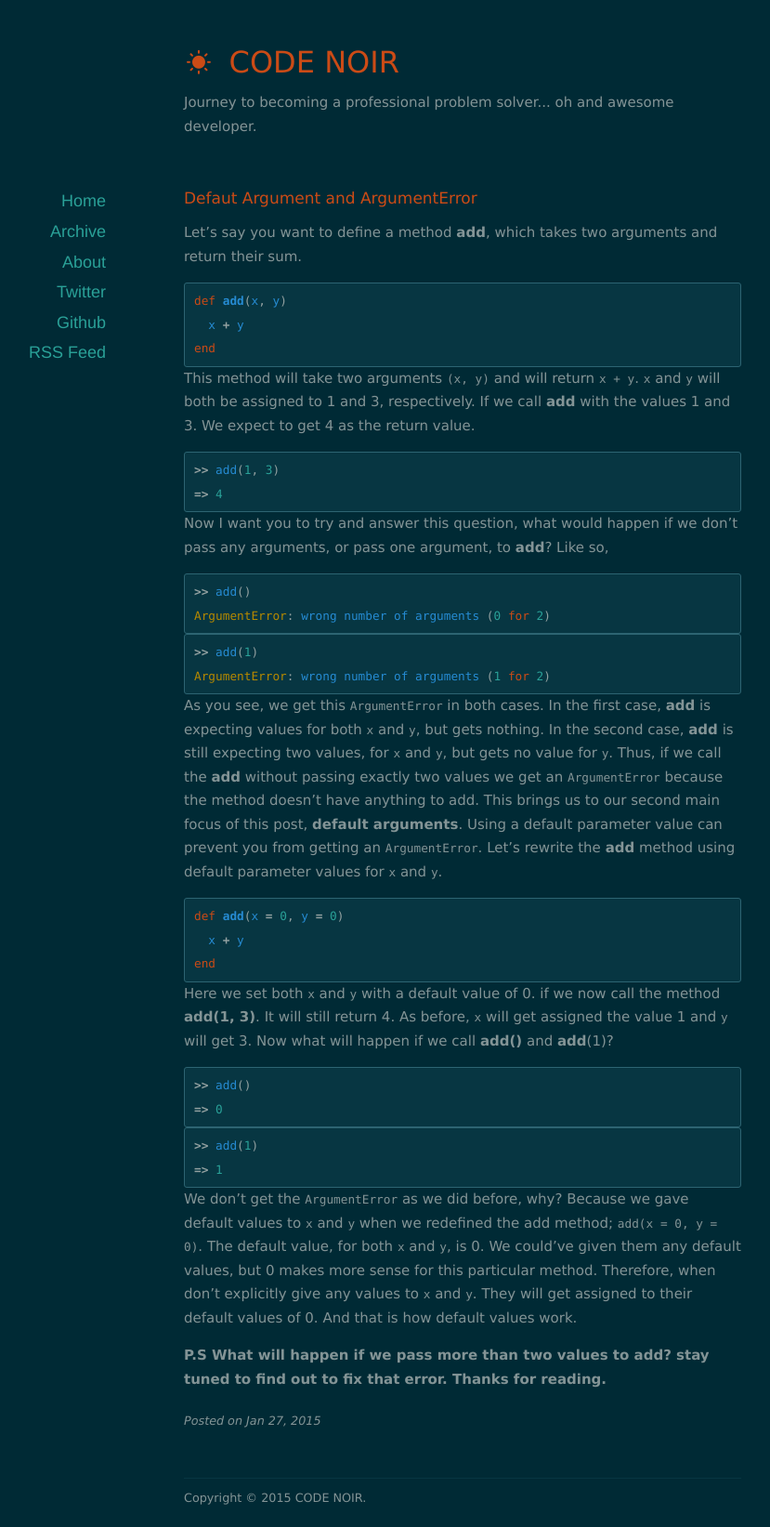
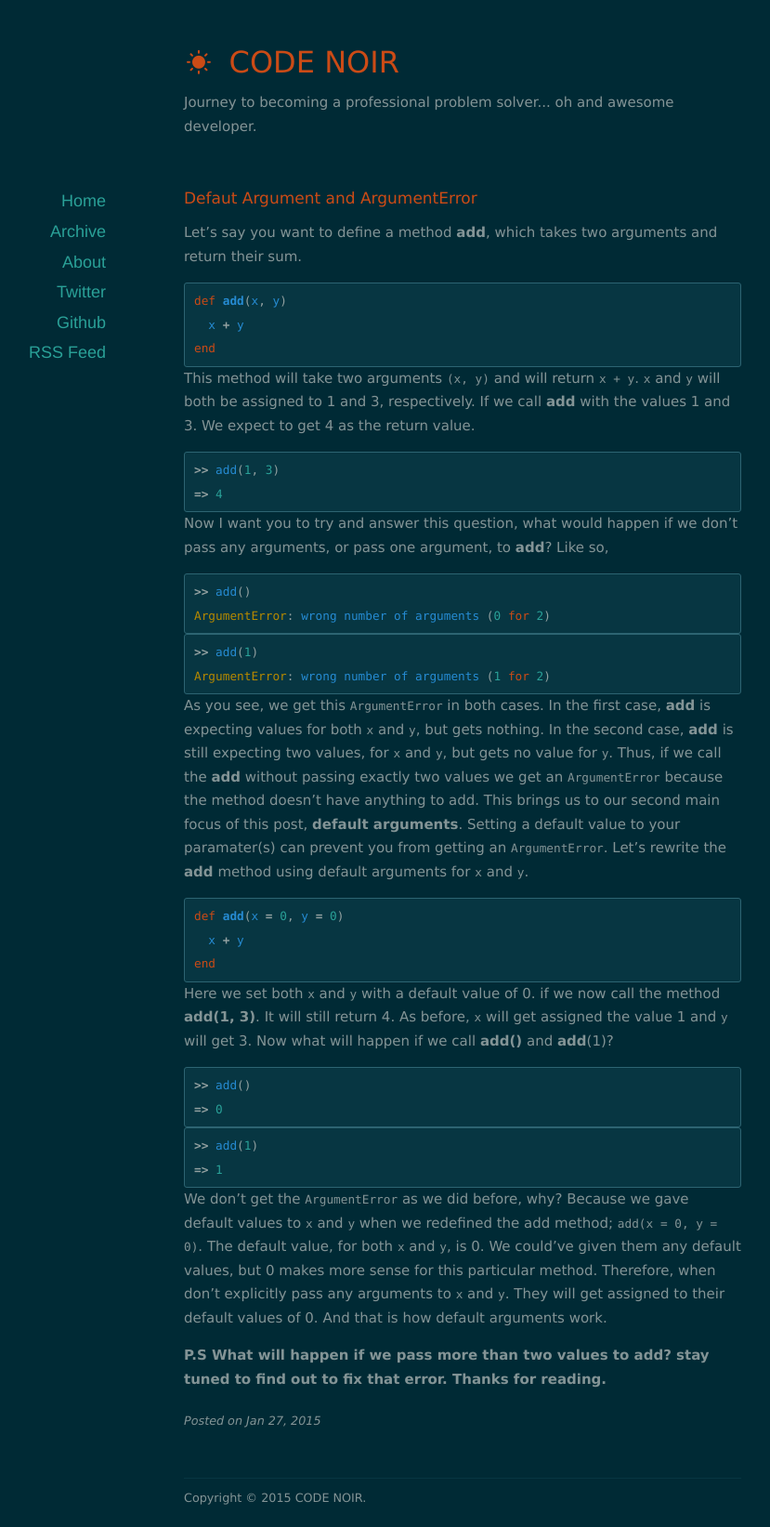
Before and after one commit to lezoudali/lezoudali.github.io, a Jekyll site: the page built from _posts/2015-01-27-default-arguments.markdown, in a window 1280 px wide. Shown: the whole page at 93% size, without its empty margins (142-971 px from the left). Built offline with Jekyll 4.4.1, drawn with Linux system fonts in a browser that asks for light colours; nearby versions of some CDN libraries.

Commit message:
third post on default argument and argument errors

```diff
--- a/_posts/2015-01-27-default-arguments.markdown
+++ b/_posts/2015-01-27-default-arguments.markdown
@@ -32,7 +32,7 @@ ArgumentError: wrong number of arguments (1 for 2)
 {% endhighlight %}
 
 As you see, we get this `ArgumentError` in both cases. In the first case, __add__ is expecting values for both `x` and `y`, but gets nothing. In the second case, __add__ is still expecting two values, for `x` and `y`, but gets no value for `y`. Thus, if we call the __add__ without passing exactly two values we get an `ArgumentError` because the method doesn't have anything to add. This brings us to our second main focus of this post, **default arguments**.
-Using a default parameter value can prevent you from getting an `ArgumentError`. Let's rewrite the __add__ method using default parameter values for `x` and `y`.
+Setting a default value to your paramater(s) can prevent you from getting an `ArgumentError`. Let's rewrite the __add__ method using default arguments for `x` and `y`.
 {% highlight ruby %}
 def add(x = 0, y = 0)
   x + y
@@ -51,6 +51,6 @@ Here we set both `x` and `y` with a default value of 0. if we now call the metho
 => 1
 {% endhighlight %}
 
-We don't get the `ArgumentError` as we did before, why? Because we gave default values to `x` and `y` when we redefined the add method; **`add(x = 0, y = 0)`**. The default value, for both `x` and `y`, is 0. We could've given them any default values, but 0 makes more sense for this particular method. Therefore, when don't explicitly give any values to `x` and `y`. They will get assigned to their default values of 0. And that is how default values work.
+We don't get the `ArgumentError` as we did before, why? Because we gave default values to `x` and `y` when we redefined the add method; **`add(x = 0, y = 0)`**. The default value, for both `x` and `y`, is 0. We could've given them any default values, but 0 makes more sense for this particular method. Therefore, when don't explicitly pass any arguments to `x` and `y`. They will get assigned to their default values of 0. And that is how default arguments work.
 
 **P.S What will happen if we pass more than two values to add? stay tuned to find out to fix that error. Thanks for reading.**
```
